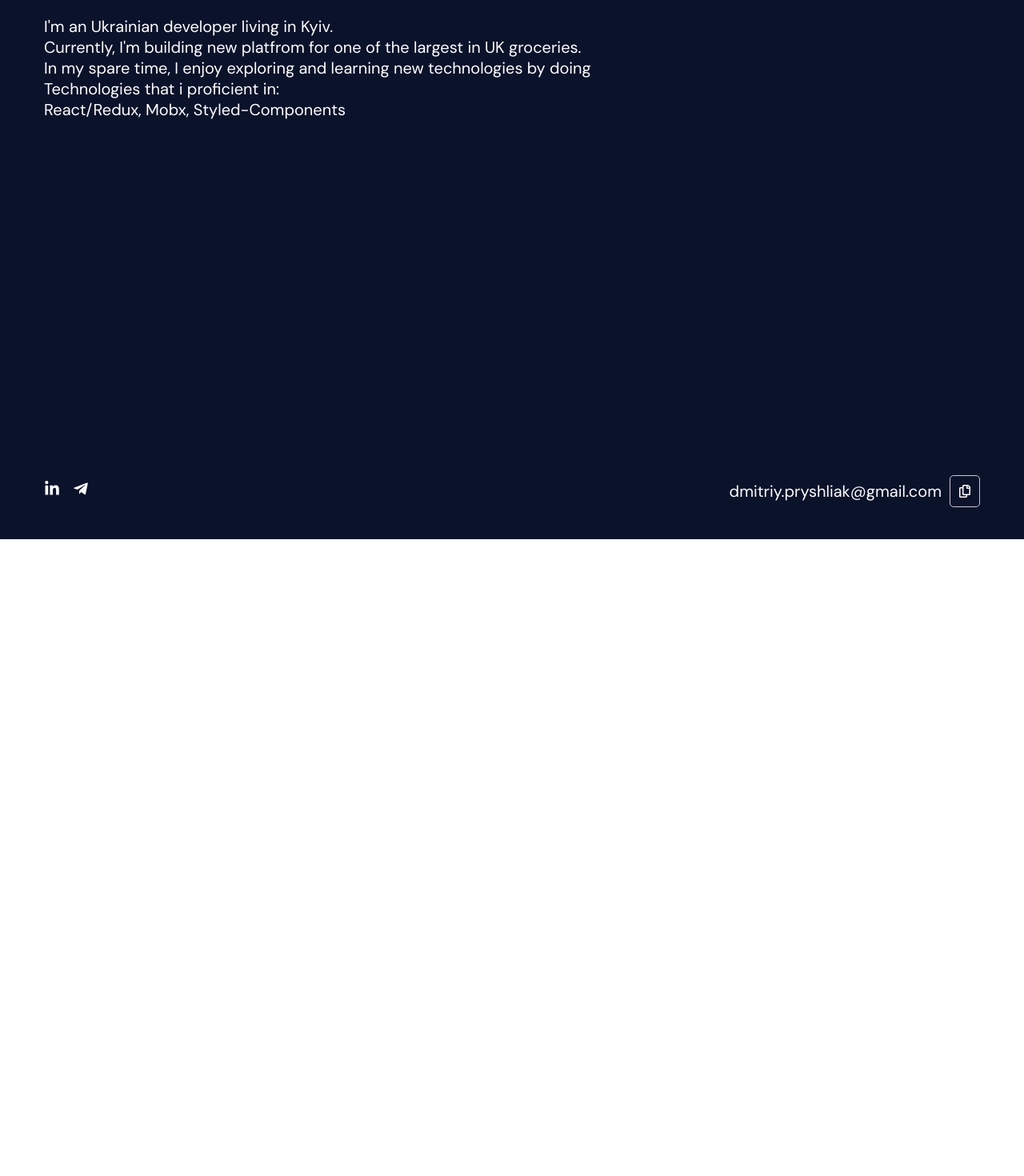
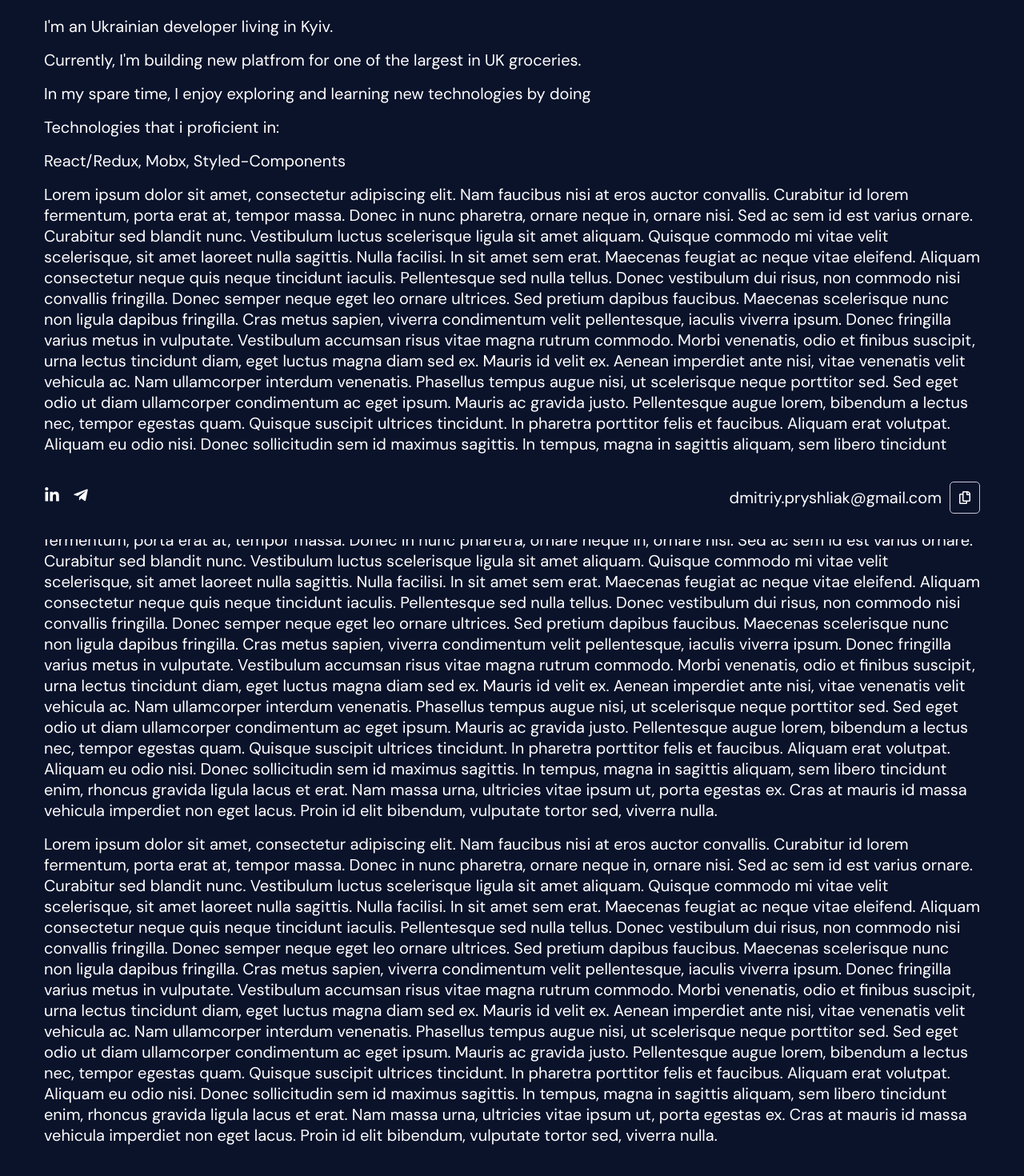
Before and after one commit to maverickDev-97/portfolio, a Next.js app: page /dev in a window 1280 px wide. Shown: the part 126-1596 px from the top of the page at 80% size. Before the commit the page ends 800 px from the top, so only its background shows below. Built offline with nearby package versions, Linux system fonts and the light colour scheme.

Commit message:
Header changed to fixed. Some improves in other components

```diff
--- a/components/Footer/Footer.styles.tsx
+++ b/components/Footer/Footer.styles.tsx
@@ -2,12 +2,13 @@ import Styled from 'styled-components';
 
 export const StyledFooter = Styled.footer`
     width: 100%;
-    padding-bottom: 40px;
-    position: absolute;
+    padding: 32px 0;
+    position: fixed;
     bottom: 0;
     left: 0;
     z-index: 3;
     font-size: 20px;
+    background-color: inherit;
     & .wrapper {
         display: flex;
         align-items: center;
--- a/components/Layout/Layout.styles.tsx
+++ b/components/Layout/Layout.styles.tsx
@@ -7,3 +7,7 @@ export const StyledLayout = Styled.div<IAppTheme>`
     color: ${props => props.isLight ? '#0b132b' : '#fff'};
     transition: all .25s ease-in;
 `
+
+export const StyledLayoutMainContent = Styled.main`
+    padding-bottom: 144px;
+`
--- a/components/Layout/Layout.tsx
+++ b/components/Layout/Layout.tsx
@@ -2,7 +2,7 @@ import { FC, ReactElement, useContext } from 'react'
 import { ThemeContext } from '../../store/ThemeProvider';
 import Header from '../Header/Header';
 import Footer from '../Footer/Footer';
-import { StyledLayout } from './Layout.styles';
+import { StyledLayout, StyledLayoutMainContent } from './Layout.styles';
 import { useAppTheme } from '../../hooks/useAppTheme';
 
 export interface LayoutProps {
@@ -18,11 +18,11 @@ const Layout: FC<LayoutProps> = ({ children }) => {
     return (
         <StyledLayout isLight={isLight}>
             <Header />
-            <main>
+            <StyledLayoutMainContent>
                 <div className='container'>
                     {children}
                 </div>
-            </main>
+            </StyledLayoutMainContent>
             <Footer />
         </StyledLayout>
     )
--- a/components/Paragraph/Paragraph.styles.tsx
+++ b/components/Paragraph/Paragraph.styles.tsx
@@ -1,6 +1,7 @@
 import Styled from 'styled-components';
 
 export const StyledParagraph = Styled.p`
+    margin-bottom: 16px;
     font-size: 20px;
     opacity: 0;
 
@@ -16,5 +17,4 @@ export const StyledParagraph = Styled.p`
             opacity: 1;
         }
     }
-
 `
--- a/pages/dev.tsx
+++ b/pages/dev.tsx
@@ -19,6 +19,27 @@ const DevPage: NextPage = () => {
             <Paragraph
                 text="React/Redux, Mobx, Styled-Components"
             />
+            <Paragraph
+                text="Lorem ipsum dolor sit amet, consectetur adipiscing elit. Nam faucibus nisi at eros auctor convallis. Curabitur id lorem fermentum, porta erat at, tempor massa. Donec in nunc pharetra, ornare neque in, ornare nisi. Sed ac sem id est varius ornare. Curabitur sed blandit nunc. Vestibulum luctus scelerisque ligula sit amet aliquam. Quisque commodo mi vitae velit scelerisque, sit amet laoreet nulla sagittis. Nulla facilisi. In sit amet sem erat. Maecenas feugiat ac neque vitae eleifend. Aliquam consectetur neque quis neque tincidunt iaculis. Pellentesque sed nulla tellus. Donec vestibulum dui risus, non commodo nisi convallis fringilla. Donec semper neque eget leo ornare ultrices. Sed pretium dapibus faucibus.
+
+                Maecenas scelerisque nunc non ligula dapibus fringilla. Cras metus sapien, viverra condimentum velit pellentesque, iaculis viverra ipsum. Donec fringilla varius metus in vulputate. Vestibulum accumsan risus vitae magna rutrum commodo. Morbi venenatis, odio et finibus suscipit, urna lectus tincidunt diam, eget luctus magna diam sed ex. Mauris id velit ex. Aenean imperdiet ante nisi, vitae venenatis velit vehicula ac. Nam ullamcorper interdum venenatis. Phasellus tempus augue nisi, ut scelerisque neque porttitor sed. Sed eget odio ut diam ullamcorper condimentum ac eget ipsum. Mauris ac gravida justo. Pellentesque augue lorem, bibendum a lectus nec, tempor egestas quam.
+
+                Quisque suscipit ultrices tincidunt. In pharetra porttitor felis et faucibus. Aliquam erat volutpat. Aliquam eu odio nisi. Donec sollicitudin sem id maximus sagittis. In tempus, magna in sagittis aliquam, sem libero tincidunt enim, rhoncus gravida ligula lacus et erat. Nam massa urna, ultricies vitae ipsum ut, porta egestas ex. Cras at mauris id massa vehicula imperdiet non eget lacus. Proin id elit bibendum, vulputate tortor sed, viverra nulla."
+            />
+            <Paragraph
+                text="Lorem ipsum dolor sit amet, consectetur adipiscing elit. Nam faucibus nisi at eros auctor convallis. Curabitur id lorem fermentum, porta erat at, tempor massa. Donec in nunc pharetra, ornare neque in, ornare nisi. Sed ac sem id est varius ornare. Curabitur sed blandit nunc. Vestibulum luctus scelerisque ligula sit amet aliquam. Quisque commodo mi vitae velit scelerisque, sit amet laoreet nulla sagittis. Nulla facilisi. In sit amet sem erat. Maecenas feugiat ac neque vitae eleifend. Aliquam consectetur neque quis neque tincidunt iaculis. Pellentesque sed nulla tellus. Donec vestibulum dui risus, non commodo nisi convallis fringilla. Donec semper neque eget leo ornare ultrices. Sed pretium dapibus faucibus.
+
+                Maecenas scelerisque nunc non ligula dapibus fringilla. Cras metus sapien, viverra condimentum velit pellentesque, iaculis viverra ipsum. Donec fringilla varius metus in vulputate. Vestibulum accumsan risus vitae magna rutrum commodo. Morbi venenatis, odio et finibus suscipit, urna lectus tincidunt diam, eget luctus magna diam sed ex. Mauris id velit ex. Aenean imperdiet ante nisi, vitae venenatis velit vehicula ac. Nam ullamcorper interdum venenatis. Phasellus tempus augue nisi, ut scelerisque neque porttitor sed. Sed eget odio ut diam ullamcorper condimentum ac eget ipsum. Mauris ac gravida justo. Pellentesque augue lorem, bibendum a lectus nec, tempor egestas quam.
+
+                Quisque suscipit ultrices tincidunt. In pharetra porttitor felis et faucibus. Aliquam erat volutpat. Aliquam eu odio nisi. Donec sollicitudin sem id maximus sagittis. In tempus, magna in sagittis aliquam, sem libero tincidunt enim, rhoncus gravida ligula lacus et erat. Nam massa urna, ultricies vitae ipsum ut, porta egestas ex. Cras at mauris id massa vehicula imperdiet non eget lacus. Proin id elit bibendum, vulputate tortor sed, viverra nulla."
+            />
+            <Paragraph
+                text="Lorem ipsum dolor sit amet, consectetur adipiscing elit. Nam faucibus nisi at eros auctor convallis. Curabitur id lorem fermentum, porta erat at, tempor massa. Donec in nunc pharetra, ornare neque in, ornare nisi. Sed ac sem id est varius ornare. Curabitur sed blandit nunc. Vestibulum luctus scelerisque ligula sit amet aliquam. Quisque commodo mi vitae velit scelerisque, sit amet laoreet nulla sagittis. Nulla facilisi. In sit amet sem erat. Maecenas feugiat ac neque vitae eleifend. Aliquam consectetur neque quis neque tincidunt iaculis. Pellentesque sed nulla tellus. Donec vestibulum dui risus, non commodo nisi convallis fringilla. Donec semper neque eget leo ornare ultrices. Sed pretium dapibus faucibus.
+
+                Maecenas scelerisque nunc non ligula dapibus fringilla. Cras metus sapien, viverra condimentum velit pellentesque, iaculis viverra ipsum. Donec fringilla varius metus in vulputate. Vestibulum accumsan risus vitae magna rutrum commodo. Morbi venenatis, odio et finibus suscipit, urna lectus tincidunt diam, eget luctus magna diam sed ex. Mauris id velit ex. Aenean imperdiet ante nisi, vitae venenatis velit vehicula ac. Nam ullamcorper interdum venenatis. Phasellus tempus augue nisi, ut scelerisque neque porttitor sed. Sed eget odio ut diam ullamcorper condimentum ac eget ipsum. Mauris ac gravida justo. Pellentesque augue lorem, bibendum a lectus nec, tempor egestas quam.
+
+                Quisque suscipit ultrices tincidunt. In pharetra porttitor felis et faucibus. Aliquam erat volutpat. Aliquam eu odio nisi. Donec sollicitudin sem id maximus sagittis. In tempus, magna in sagittis aliquam, sem libero tincidunt enim, rhoncus gravida ligula lacus et erat. Nam massa urna, ultricies vitae ipsum ut, porta egestas ex. Cras at mauris id massa vehicula imperdiet non eget lacus. Proin id elit bibendum, vulputate tortor sed, viverra nulla."
+            />
         </>
     )
 }
--- a/styles/index.styles.tsx
+++ b/styles/index.styles.tsx
@@ -1,13 +1,12 @@
 import styled from "styled-components";
 
 export const StyledHomePage = styled.main`
-    width: 100%;
-    height: calc(100vh - 256px);
+    height: calc(100vh - 300px);
     display: flex;
     align-items: center;
 `
 
 export const StyledHomePageContent = styled.div`
     position: relative;
-    top: -64px;
+    top: -24px;
 `
```
